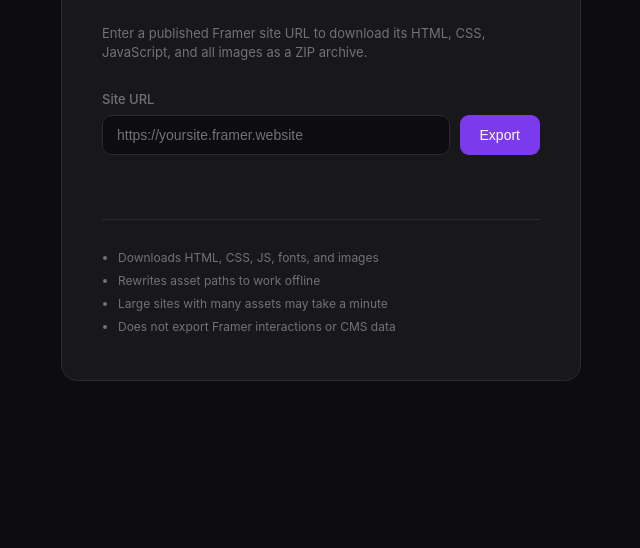
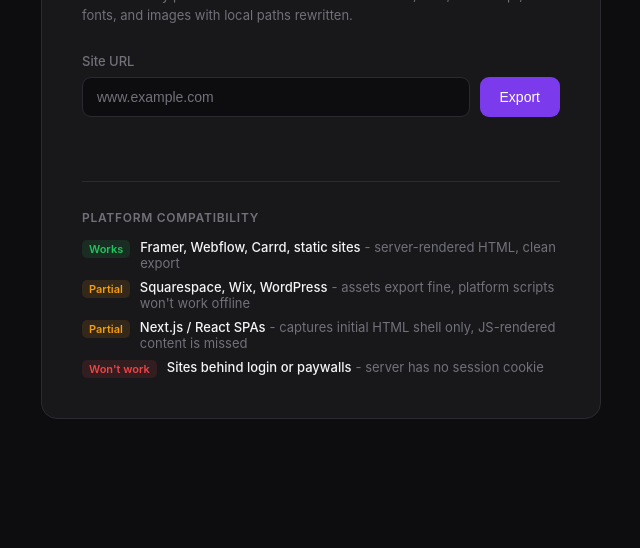
Before and after one commit to itsnicknick/framer-exporter, a website: page public/index.html in a window 1280 px wide. Shown: the part 252-800 px from the top of the page, without its empty margins (319-959 px from the left). Drawn offline with Linux system fonts and the light colour scheme.

Commit message:
Rename to Website Exporter, add platform compatibility guide

```diff
--- a/public/index.html
+++ b/public/index.html
@@ -3,7 +3,7 @@
 <head>
   <meta charset="UTF-8">
   <meta name="viewport" content="width=device-width, initial-scale=1.0">
-  <title>Framer Exporter</title>
+  <title>Website Exporter</title>
   <style>
     *, *::before, *::after { box-sizing: border-box; margin: 0; padding: 0; }
 
@@ -16,6 +16,7 @@
       --accent: #7c3aed;
       --accent-hover: #6d28d9;
       --success: #22c55e;
+      --warn: #f59e0b;
       --error: #ef4444;
     }
 
@@ -36,7 +37,7 @@
       border-radius: 16px;
       padding: 40px;
       width: 100%;
-      max-width: 520px;
+      max-width: 560px;
     }
 
     .logo {
@@ -54,6 +55,7 @@
       display: flex;
       align-items: center;
       justify-content: center;
+      flex-shrink: 0;
     }
 
     .logo-icon svg { display: block; }
@@ -97,10 +99,7 @@
       transition: border-color 0.15s;
     }
 
-    input[type="url"]:focus {
-      border-color: var(--accent);
-    }
-
+    input[type="url"]:focus { border-color: var(--accent); }
     input[type="url"]::placeholder { color: var(--muted); }
 
     button {
@@ -149,14 +148,43 @@
       margin: 28px 0;
     }
 
-    .notes {
+    .compat-title {
       font-size: 12px;
+      font-weight: 600;
       color: var(--muted);
-      line-height: 1.6;
+      text-transform: uppercase;
+      letter-spacing: 0.06em;
+      margin-bottom: 14px;
     }
 
-    .notes ul { padding-left: 16px; }
-    .notes li { margin-bottom: 4px; }
+    .compat-grid {
+      display: flex;
+      flex-direction: column;
+      gap: 8px;
+    }
+
+    .compat-row {
+      display: flex;
+      align-items: flex-start;
+      gap: 10px;
+      font-size: 13px;
+    }
+
+    .compat-badge {
+      flex-shrink: 0;
+      font-size: 11px;
+      font-weight: 600;
+      padding: 2px 7px;
+      border-radius: 5px;
+      margin-top: 1px;
+    }
+
+    .badge-works   { background: rgba(34,197,94,0.12);  color: var(--success); }
+    .badge-partial { background: rgba(245,158,11,0.12); color: var(--warn); }
+    .badge-no      { background: rgba(239,68,68,0.12);  color: var(--error); }
+
+    .compat-label { font-weight: 500; }
+    .compat-note  { color: var(--muted); margin-left: 4px; }
   </style>
 </head>
 <body>
@@ -168,11 +196,11 @@
           <path d="M10 3V10M10 10L17 7M10 10L3 7M10 10V17" stroke="white" stroke-width="1.2" stroke-opacity="0.4"/>
         </svg>
       </div>
-      <h1>Framer Exporter</h1>
+      <h1>Website Exporter</h1>
     </div>
 
     <p class="subtitle">
-      Enter a published Framer site URL to download its HTML, CSS, JavaScript, and all images as a ZIP archive.
+      Download any public website as a ZIP archive - HTML, CSS, JavaScript, fonts, and images with local paths rewritten.
     </p>
 
     <label for="url-input">Site URL</label>
@@ -180,7 +208,7 @@
       <input
         type="url"
         id="url-input"
-        placeholder="https://yoursite.framer.website"
+        placeholder="www.example.com"
         autocomplete="off"
         spellcheck="false"
       />
@@ -191,13 +219,24 @@
 
     <hr class="divider">
 
-    <div class="notes">
-      <ul>
-        <li>Downloads HTML, CSS, JS, fonts, and images</li>
-        <li>Rewrites asset paths to work offline</li>
-        <li>Large sites with many assets may take a minute</li>
-        <li>Does not export Framer interactions or CMS data</li>
-      </ul>
+    <p class="compat-title">Platform compatibility</p>
+    <div class="compat-grid">
+      <div class="compat-row">
+        <span class="compat-badge badge-works">Works</span>
+        <span><span class="compat-label">Framer, Webflow, Carrd, static sites</span><span class="compat-note">- server-rendered HTML, clean export</span></span>
+      </div>
+      <div class="compat-row">
+        <span class="compat-badge badge-partial">Partial</span>
+        <span><span class="compat-label">Squarespace, Wix, WordPress</span><span class="compat-note">- assets export fine, platform scripts won't work offline</span></span>
+      </div>
+      <div class="compat-row">
+        <span class="compat-badge badge-partial">Partial</span>
+        <span><span class="compat-label">Next.js / React SPAs</span><span class="compat-note">- captures initial HTML shell only, JS-rendered content is missed</span></span>
+      </div>
+      <div class="compat-row">
+        <span class="compat-badge badge-no">Won't work</span>
+        <span><span class="compat-label">Sites behind login or paywalls</span><span class="compat-note">- server has no session cookie</span></span>
+      </div>
     </div>
   </div>
 
```
